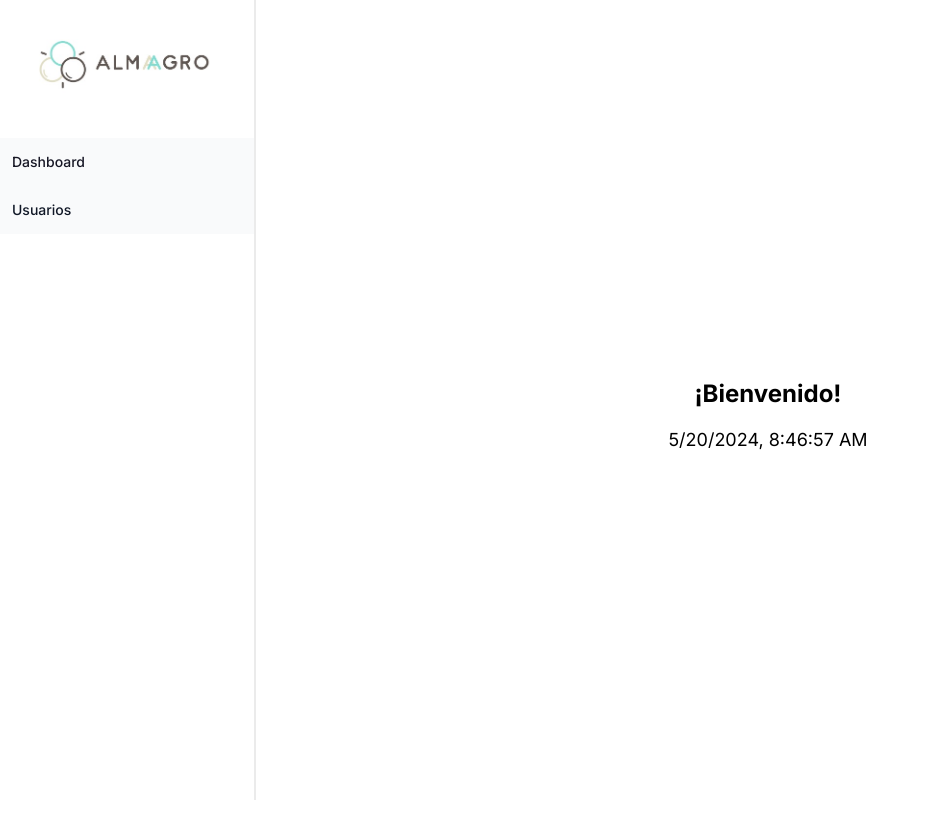
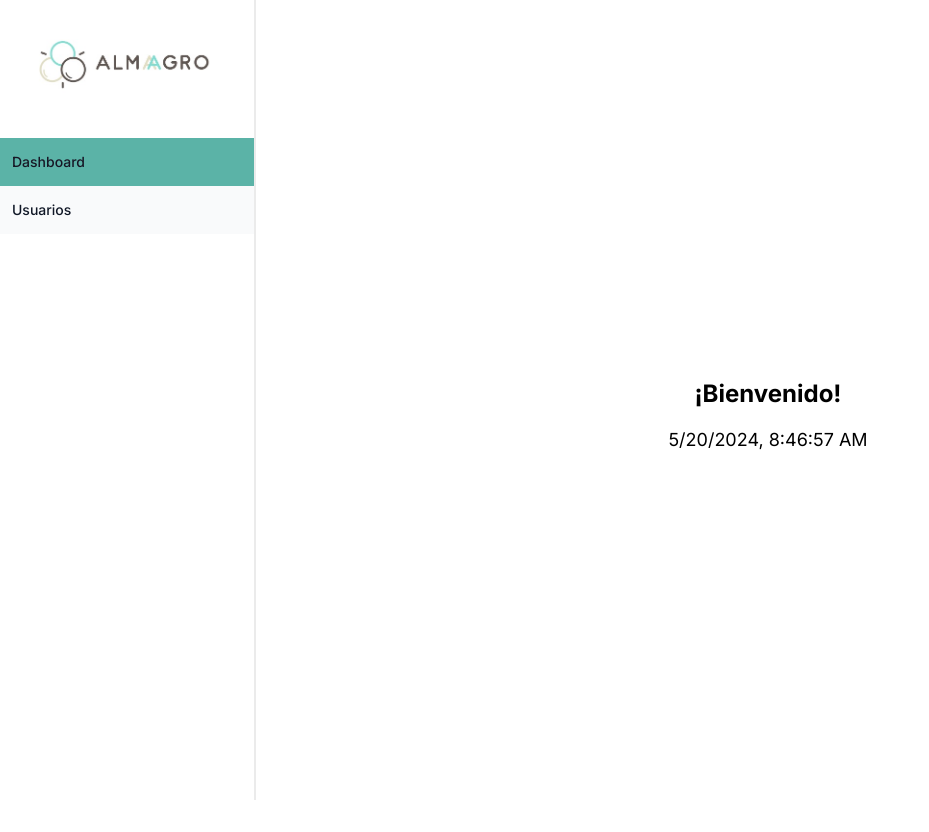
Before and after one commit to Ger2k/almagro, a Next.js app: page /dashboard in a window 1280 px wide. Shown: the whole page, without its empty margins (0-929 px from the left). Built offline with nearby package versions, Linux system fonts and the light colour scheme.

Commit message:
Correccion de hovers en el sidebar

```diff
--- a/src/app/layout.tsx
+++ b/src/app/layout.tsx
@@ -40,8 +40,8 @@ export default function RootLayout({
           <Link
           key={link.name}
           href={link.href}
-          className={`flex h-[48px] grow items-center justify-center gap-2 rounded-md bg-gray-50 p-3 text-sm font-medium hover:text-[#cdfff9] hover:bg-[#33615b] md:flex-none md:justify-start md:p-2 md:px-3
-          ${pathname === link.href ? 'bg-[#5bb3a7] text-black-400' : 'text-gray-900'}`}
+          className={`flex h-[48px] grow items-center justify-center gap-2 rounded-md p-3 text-sm font-medium hover:text-[#cdfff9] hover:bg-[#33615b] md:flex-none md:justify-start md:p-2 md:px-3
+          ${pathname === link.href ? 'bg-[#5bb3a7] text-black-400' : 'bg-gray-50 text-gray-900'}`}
           >
           <p className="hidden md:block">{link.name}</p>
           </Link>
```
